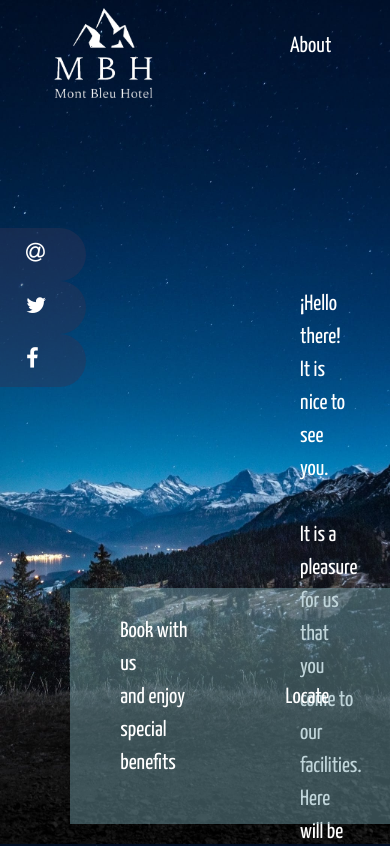
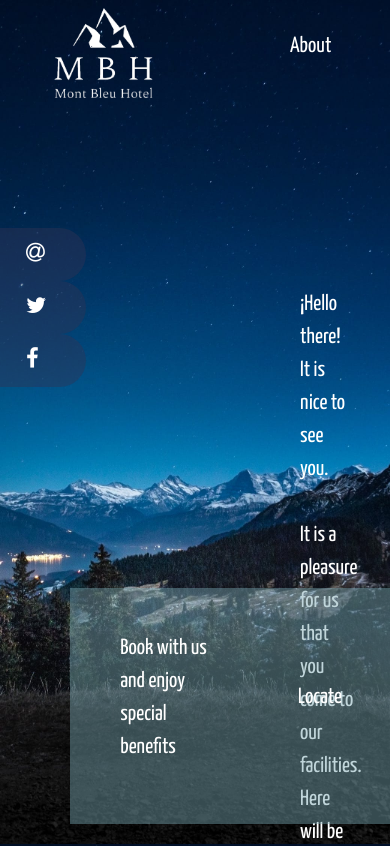
Before and after one commit to nattury/final, a Vue app: page / in a window 390 px wide. Shown: the top 846 px of the page. Built offline with nearby package versions, Linux system fonts and the light colour scheme.

Commit message:
7 responsive

```diff
--- a/src/components/Principal.vue
+++ b/src/components/Principal.vue
@@ -11,7 +11,7 @@
             </div>
         <p class="info">¡Hello there! <br>
             It is nice to see you. <br><br>
-            It is a pleasure for us that you come to our facilities. Here will be the place where you will be <br>
+            It is a pleasure for us that you come to our facilities. Here will be the place where you will be
             like home with the most comfortable and relaxing rooms and service.</p>
     </main>
     <footer class="foot">
@@ -135,7 +135,7 @@ export default {
 }
 
 .menubajo{
-  width:70%;
+  width: 65%;
 }
 
 @media(max-width: 800px){
```
